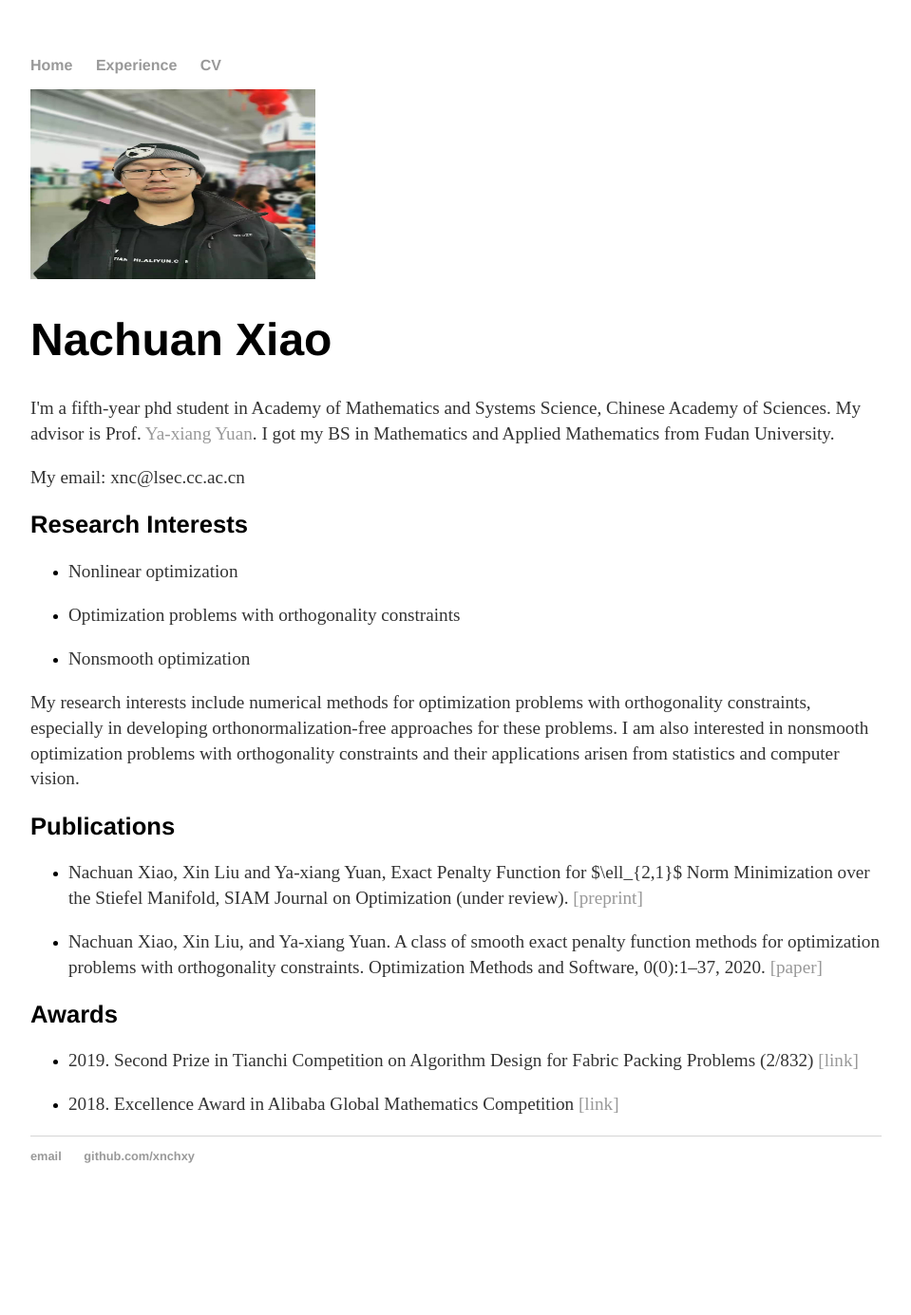
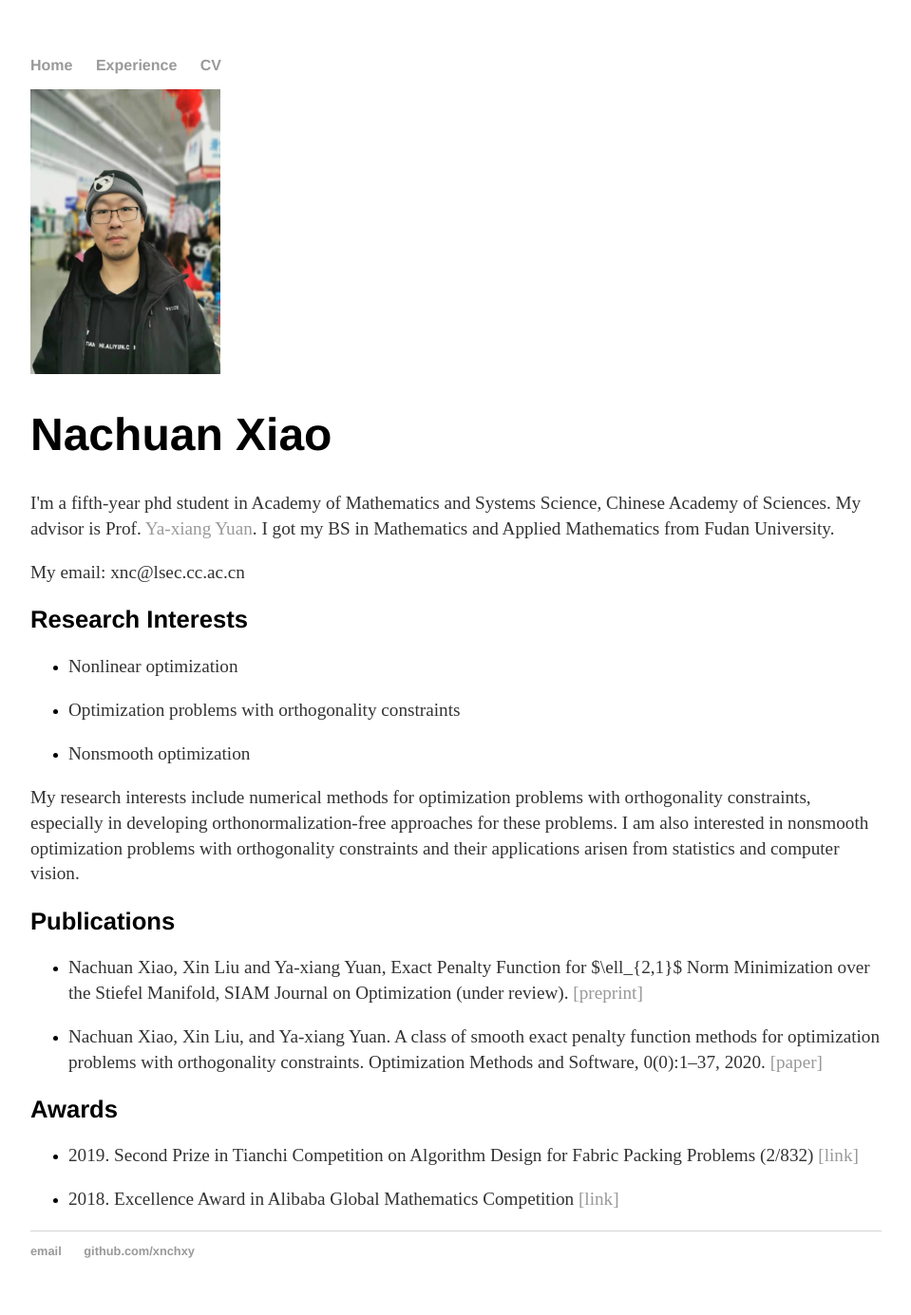
Before and after one commit to xnchxy/xnchxy.github.io, a Jekyll site: the page built from index.html, in a window 1280 px wide. Shown: the whole page at 95% size, without its empty margins (160-1119 px from the left). Built offline with Jekyll 4.4.1, drawn with Linux system fonts in a browser that asks for light colours; before the commit the page ends 1285 px from its top, so only the background shows below that.

Commit message:
Update index.html

```diff
--- a/index.html
+++ b/index.html
@@ -2,7 +2,7 @@
 layout: default
 title: About Nachuan Xiao
 ---
-<img src="/css/photo.jpg" alt="photo" style="width:300px;height:200px;">
+<img src="/css/photo.jpg" alt="photo" style="width:200px;height:300px;">
 
 		<div class="about">
 			<h1>Nachuan Xiao</h1>
```
